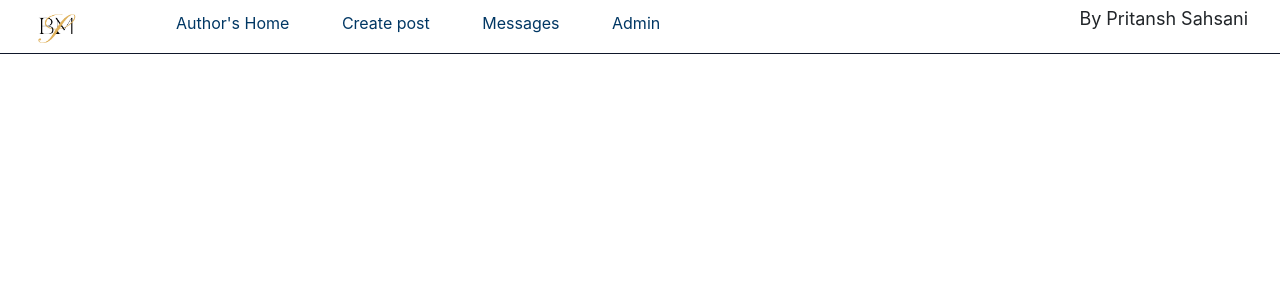
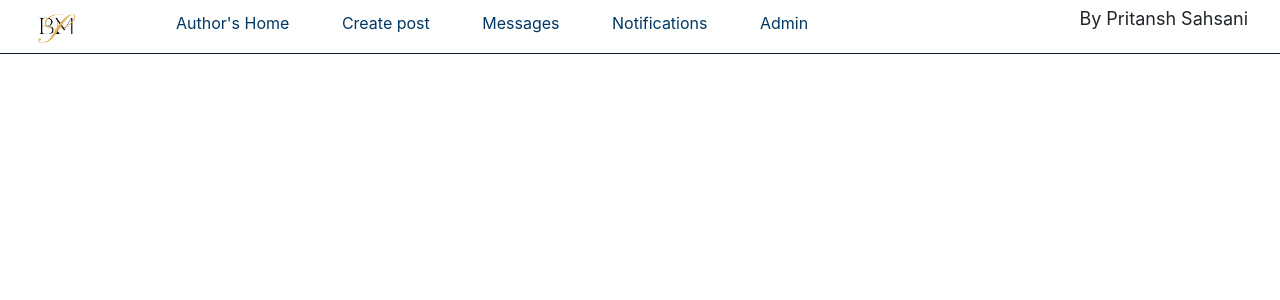
Before and after one commit to pritansh-sahsani/the-bland-mirror, a Flask app: page /authors_home in a window 1280 px wide. Shown: the top 300 px of the page. Run offline with Flask 2, Linux system fonts and the light colour scheme; the visitor is signed in with stand-in values (Sample User, id 1); style sheets or scripts are compiled from the project's sources; parts of the project's set-up code (start-up, migrations or seed data) failed here and were passed over; some libraries are stand-ins or nearby versions.

Commit message:
update the navbar

```diff
--- a/main/templates/layout.html
+++ b/main/templates/layout.html
@@ -66,6 +66,9 @@
 							</a>
 							<a class="navbar-link" href="/messages">
 								<button class="underline-btn">Messages</button>
+							</a>
+							<a class="navbar-link" href="/notifications">
+								<button class="underline-btn">Notifications</button>
 							</a>
 							<a class="navbar-link" href="/admin">
 								<button class="underline-btn">Admin</button>
```
